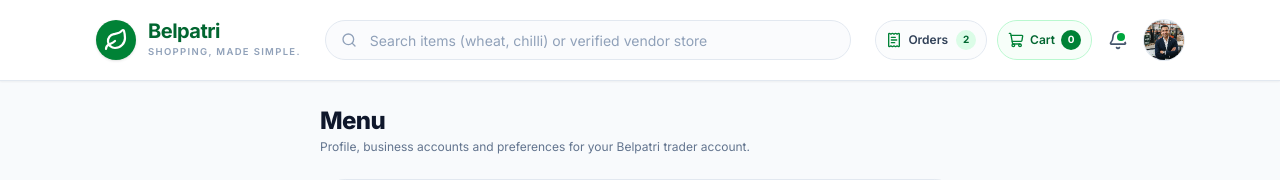
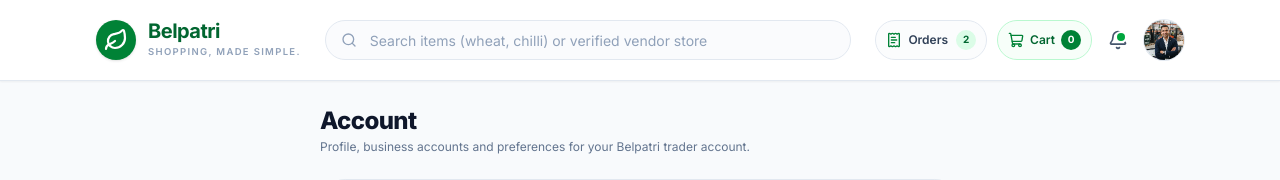
Before and after one commit to Arjun-Adhikari/Belpatri, a Next.js app: page /account in a window 1280 px wide. Shown: the top 180 px of the page. Built offline with nearby package versions, Linux system fonts and the light colour scheme.

Commit message:
fix(account): title the screen Account

```diff
--- a/src/app/account/page.tsx
+++ b/src/app/account/page.tsx
@@ -4,7 +4,7 @@ import { AccountMenuScreen } from "@/components/account/account-menu-screen";
 import { account } from "@/lib/data";
 
 export const metadata: Metadata = {
-  title: "Account Menu — Belpatri",
+  title: "Account — Belpatri",
   description:
     "KYC, business accounts, trade limits, security and support for your Belpatri trader profile.",
 };
--- a/src/components/account/account-menu-screen.tsx
+++ b/src/components/account/account-menu-screen.tsx
@@ -77,13 +77,13 @@ export function AccountMenuScreen({
         >
           <ArrowLeft className="size-5" />
         </button>
-        <span className="text-[18px] font-semibold text-slate-900">Menu</span>
+        <span className="text-[18px] font-semibold text-slate-900">Account</span>
       </header>
 
       <div className="mx-auto w-full max-w-md pb-8 md:max-w-2xl md:pb-12">
         <div className="hidden px-4 pt-6 md:block">
           <h1 className="text-2xl font-extrabold tracking-tight text-slate-900">
-            Menu
+            Account
           </h1>
           <p className="mt-0.5 text-xs text-slate-500">
             Profile, business accounts and preferences for your {APP_NAME}{" "}
```
